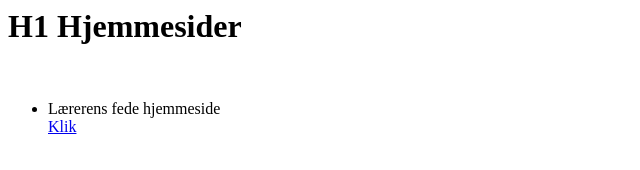
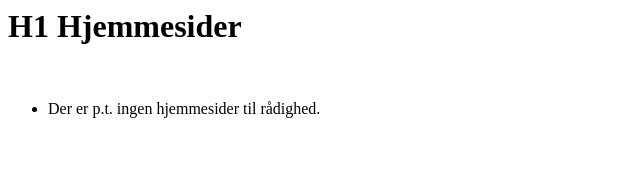
Before and after one commit to lacops/Homepages, a plain HTML site: page index.html in a window 1280 px wide. Shown: the whole page, without its empty margins (0-640 px from the left). Drawn offline with Linux system fonts and the light colour scheme.

Commit message:
Fjernet lærerens hjemmeside igen.

```diff
--- a/index.html
+++ b/index.html
@@ -6,8 +6,7 @@
         <h1>H1 Hjemmesider</h1><br />
         <ul>
             <li>
-                Lærerens fede hjemmeside<br />
-                <a href="cwl/index.html" target="_blank">Klik</a>
+                Der er p.t. ingen hjemmesider til rådighed.
             </li>
         </ul>
     </body>
```
Also changed, not shown: cwl/index.html (deleted, +0 -9 lines).
